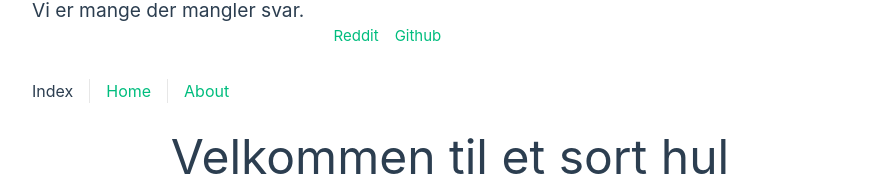
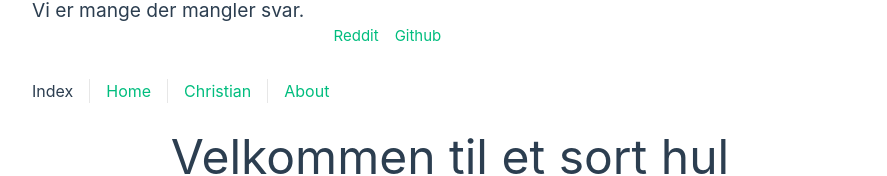
Before and after one commit to technetiumNerd/site, a Vue app: page / in a window 1280 px wide. Shown: the part 226-402 px from the top of the page, without its empty margins (190-1077 px from the left). Built offline with nearby package versions, Linux system fonts and the light colour scheme.

Commit message:
chagenager

```diff
--- a/src/App.vue
+++ b/src/App.vue
@@ -14,6 +14,7 @@ import Index from './views/ChristianView.vue'
       <nav>
         <RouterLink to="/">Index</RouterLink>
         <RouterLink to="/home">Home</RouterLink>
+        <RouterLink to="/christian">Christian</RouterLink>
         <RouterLink to="/about">About</RouterLink>
       </nav>
     </div>
```
